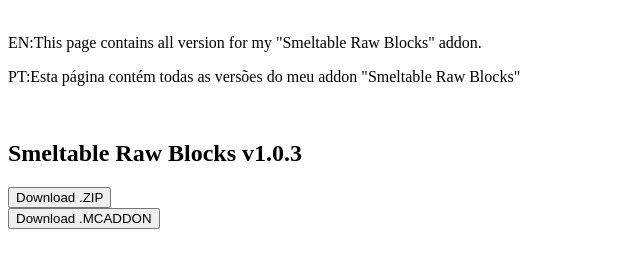
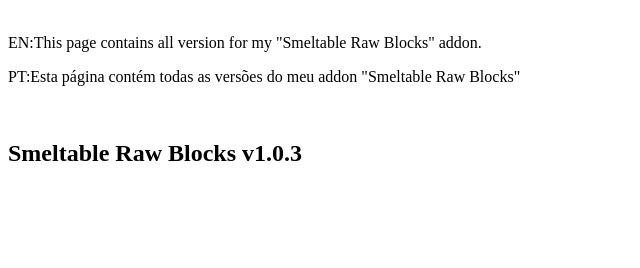
Before and after one commit to DanielFerSilva/DCBR-Addons, a plain HTML site: page smeltablerawblocks/index.html in a window 1280 px wide. Shown: the part 66-334 px from the top of the page, without its empty margins (0-640 px from the left). Drawn offline with Linux system fonts and the light colour scheme.

Commit message:
Update index.html

```diff
--- a/smeltablerawblocks/index.html
+++ b/smeltablerawblocks/index.html
@@ -7,5 +7,3 @@
 
 
 <h2>Smeltable Raw Blocks v1.0.3</h2>
-<button name="button" onclick="https://www.dcbr.ga/smeltablerawblocks/Smeltable Raw Blocks.zip">Download .ZIP</button><br>
-<button name="button" onclick="https://www.dcbr.ga/smeltablerawblocks/Smeltable Raw Blocks.zip">Download .MCADDON</button>
```
